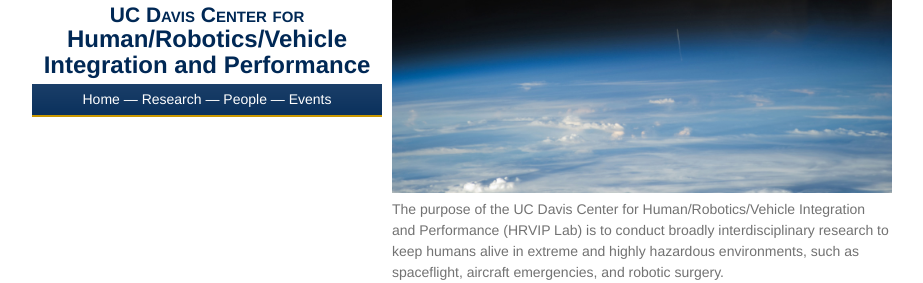
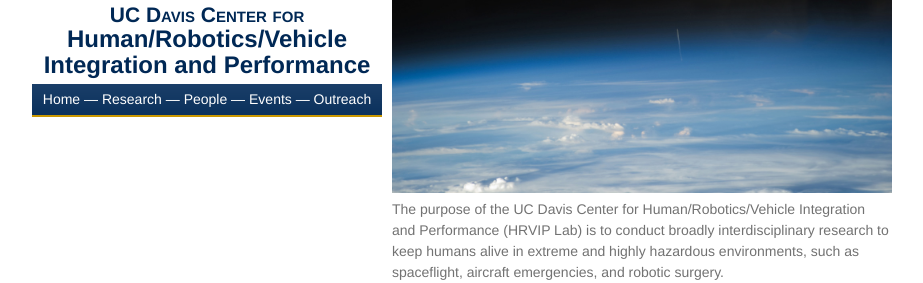
Before and after one commit to HRVIP/HRVIP.github.io, a Jekyll site: the page built from index.html, in a window 1280 px wide. Shown: the part 165-448 px from the top of the page, without its empty margins (178-1101 px from the left). Built offline with Jekyll 4.4.1, drawn with Linux system fonts in a browser that asks for light colours.

Commit message:
Update header.html

```diff
--- a/_includes/header.html
+++ b/_includes/header.html
@@ -12,7 +12,8 @@
       <a href="/index.html">Home</a> &mdash;
       <a href="/research.html">Research</a> &mdash;
       <a href="/people/index.html">People</a> &mdash;
-      <a href="/events.html">Events</a>
+      <a href="/events.html">Events</a> &mdash;
+      <a href="/outreach.html">Outreach</a>
     </p>
   </div>
 </header>
```
